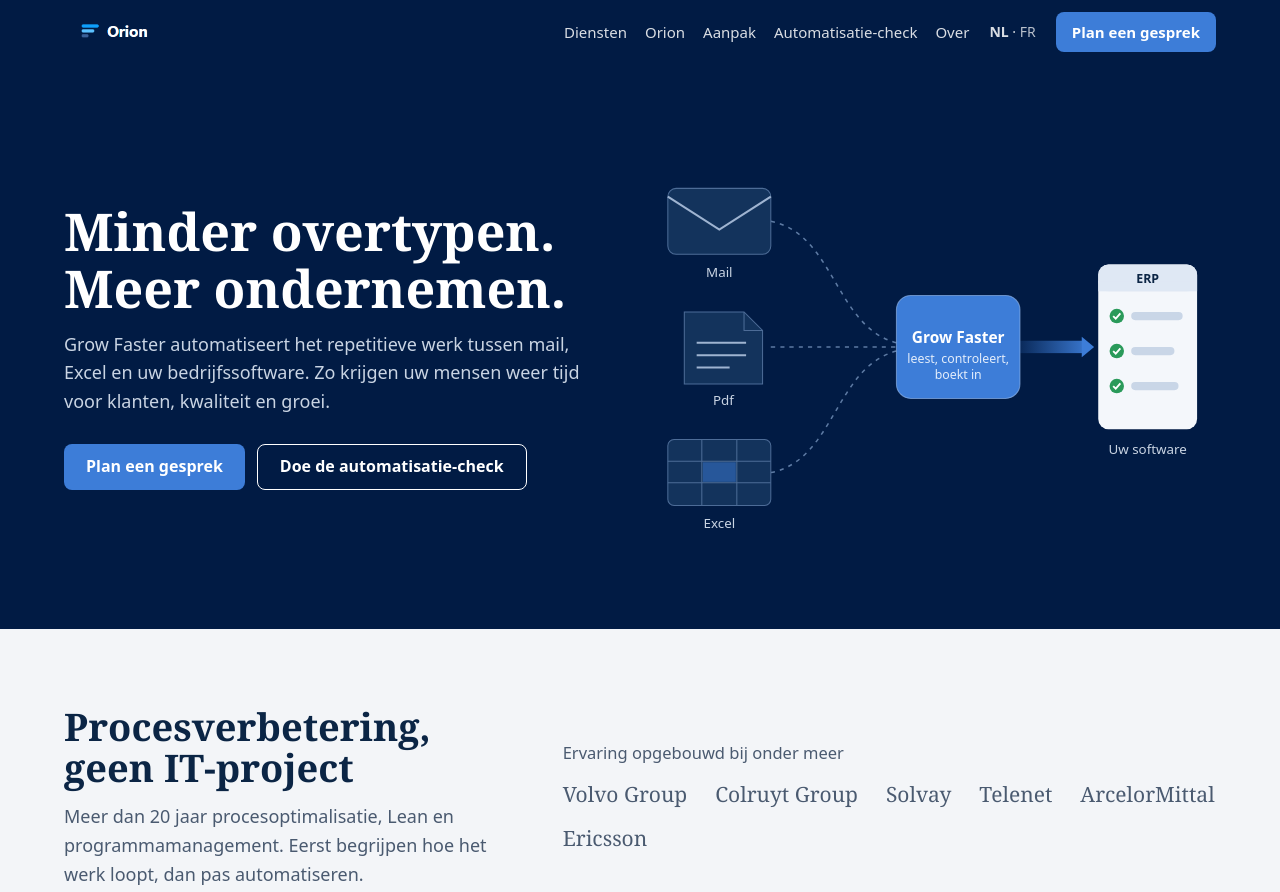
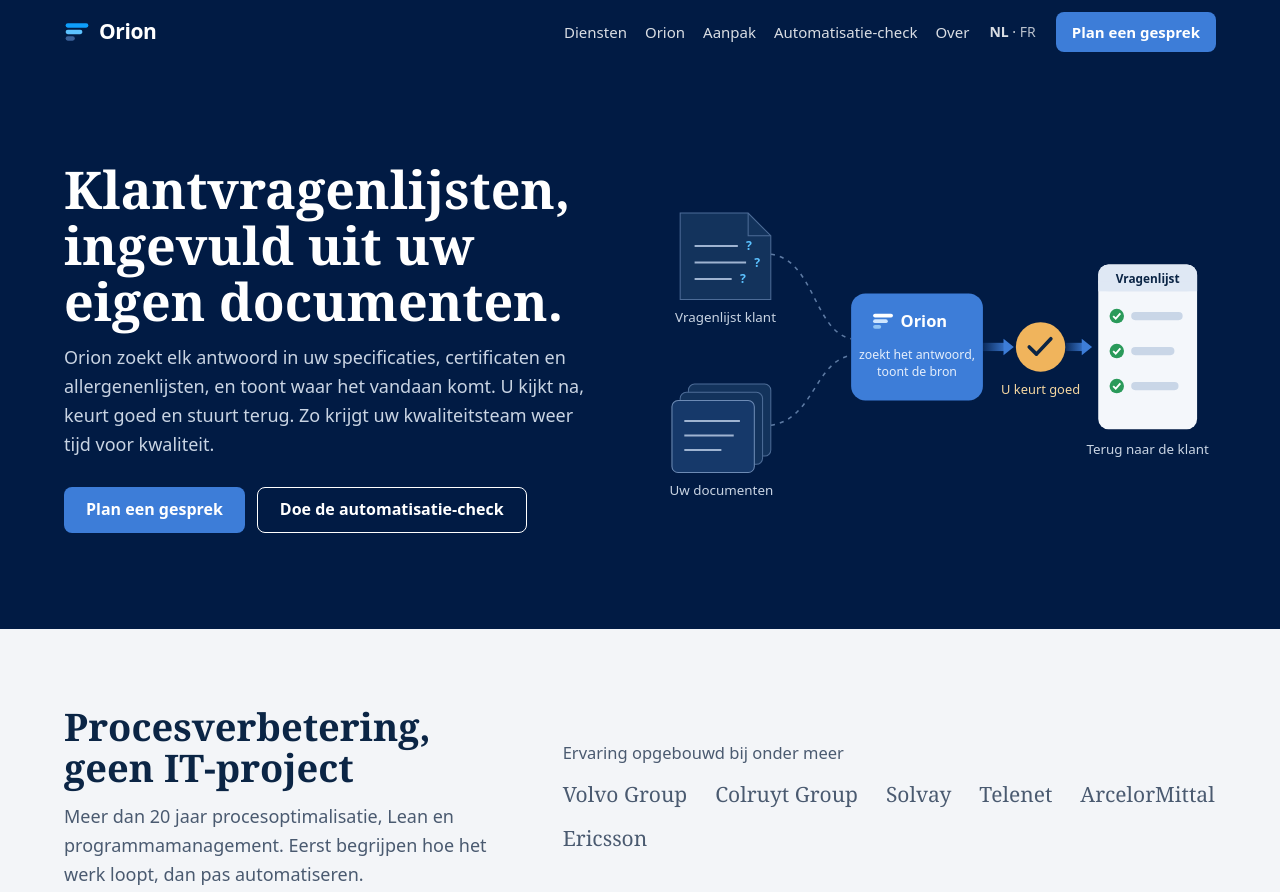
Before and after one commit to erhol1973/grow-faster-automation, a plain HTML site: page index.html in a window 1280 px wide. Shown: the top 892 px of the page. Drawn offline with Linux system fonts and the light colour scheme.

Commit message:
Orion-hero NL: nieuwe flow en tekst

```diff
--- a/index.html
+++ b/index.html
@@ -13,7 +13,7 @@
 
 <header>
  <div class="nav">
-  <a class="brand" href="#top"><img src="assets/orion-logo.png" alt="Orion" width="99" height="40"></a>
+  <a class="brand" href="#top" aria-label="Orion"><svg width="26" height="26" viewBox="0 0 48 48" aria-hidden="true"><rect x="3" y="8" width="42" height="8" rx="4" fill="#0E9FFC"/><rect x="3" y="20" width="31" height="8" rx="4" fill="#5CC2FF"/><rect x="3" y="32" width="17" height="8" rx="4" fill="#3A6098"/></svg><span>Orion</span></a>
   <nav aria-label="Hoofdmenu">
    <a href="#diensten">Diensten</a><a href="#orion">Orion</a><a href="#aanpak">Aanpak</a><a href="#check">Automatisatie-check</a><a href="#over">Over</a>
   </nav>
@@ -27,64 +27,62 @@
 <section class="hero band">
  <div class="wrap">
   <div>
-   <h1>Minder overtypen. Meer ondernemen.</h1>
-   <p class="lead">Grow Faster automatiseert het repetitieve werk tussen mail, Excel en uw bedrijfssoftware. Zo krijgen uw mensen weer tijd voor klanten, kwaliteit en groei.</p>
+   <h1>Klantvragenlijsten, ingevuld uit uw eigen documenten.</h1>
+   <p class="lead">Orion zoekt elk antwoord in uw specificaties, certificaten en allergenenlijsten, en toont waar het vandaan komt. U kijkt na, keurt goed en stuurt terug. Zo krijgt uw kwaliteitsteam weer tijd voor kwaliteit.</p>
    <div class="ctas">
     <a class="btn pri" href="#gesprek">Plan een gesprek</a>
     <a class="btn sec" href="#check">Doe de automatisatie-check</a>
    </div>
   </div>
-  <svg viewBox="0 0 560 400" role="img" aria-label="Mails, pdf's en Excel-bestanden lopen via Grow Faster als één stroom naar uw bedrijfssoftware">
+  <svg viewBox="0 0 560 400" role="img" aria-label="Een klantvragenlijst en uw eigen documenten gaan naar Orion, u keurt goed, en de ingevulde vragenlijst gaat terug naar de klant">
    <defs>
     <linearGradient id="g1" x1="0" x2="1"><stop offset="0" stop-color="#3D7DD8" stop-opacity=".15"/><stop offset="1" stop-color="#3D7DD8" stop-opacity=".9"/></linearGradient>
    </defs>
-   <!-- losse bronnen -->
    <g fill="none" stroke="#5d7aa3" stroke-width="1.5" stroke-dasharray="4 5">
-    <path d="M128 78 C190 90 190 180 250 196"/><path d="M128 200 C180 200 200 200 250 200"/><path d="M128 322 C190 310 190 220 250 204"/>
+    <path d="M128 110 C170 115 170 185 206 192"/><path d="M128 276 C170 270 170 215 206 208"/>
    </g>
    <g>
-    <rect x="28" y="46" width="100" height="64" rx="8" fill="#13335c" stroke="#4d6c97"/>
-    <path d="M28 54 L78 86 L128 54" fill="none" stroke="#9fb4d1" stroke-width="2"/>
-    <text x="78" y="132" fill="#c9d4e3" font-size="13" text-anchor="middle" font-family="system-ui, sans-serif">Mail</text>
+    <path d="M40 70 h66 l22 22 v62 h-88z" fill="#13335c" stroke="#4d6c97"/>
+    <path d="M106 70 v22 h22" fill="none" stroke="#4d6c97"/>
+    <g stroke="#9fb4d1" stroke-width="2"><line x1="54" y1="102" x2="96" y2="102"/><line x1="54" y1="118" x2="104" y2="118"/><line x1="54" y1="134" x2="90" y2="134"/></g>
+    <g fill="#5CC2FF" font-family="system-ui, sans-serif" font-size="12" font-weight="700"><text x="104" y="106">?</text><text x="112" y="122">?</text><text x="98" y="138">?</text></g>
+    <text x="84" y="176" fill="#c9d4e3" font-size="13" text-anchor="middle" font-family="system-ui, sans-serif">Vragenlijst klant</text>
    </g>
    <g>
-    <path d="M44 166 h58 l18 18 v52 h-76z" fill="#13335c" stroke="#4d6c97"/>
-    <path d="M102 166 v18 h18" fill="none" stroke="#4d6c97"/>
-    <g stroke="#9fb4d1" stroke-width="2"><line x1="56" y1="196" x2="104" y2="196"/><line x1="56" y1="208" x2="104" y2="208"/><line x1="56" y1="220" x2="88" y2="220"/></g>
-    <text x="82" y="256" fill="#c9d4e3" font-size="13" text-anchor="middle" font-family="system-ui, sans-serif">Pdf</text>
+    <rect x="48" y="236" width="80" height="70" rx="6" fill="#13335c" stroke="#4d6c97"/>
+    <rect x="40" y="244" width="80" height="70" rx="6" fill="#13335c" stroke="#4d6c97"/>
+    <rect x="32" y="252" width="80" height="70" rx="6" fill="#16396a" stroke="#6d8bb5"/>
+    <g stroke="#9fb4d1" stroke-width="2"><line x1="44" y1="272" x2="98" y2="272"/><line x1="44" y1="286" x2="92" y2="286"/><line x1="44" y1="300" x2="80" y2="300"/></g>
+    <text x="80" y="344" fill="#c9d4e3" font-size="13" text-anchor="middle" font-family="system-ui, sans-serif">Uw documenten</text>
    </g>
    <g>
-    <rect x="28" y="290" width="100" height="64" rx="6" fill="#13335c" stroke="#4d6c97"/>
-    <g stroke="#4d6c97"><line x1="28" y1="311" x2="128" y2="311"/><line x1="28" y1="332" x2="128" y2="332"/><line x1="61" y1="290" x2="61" y2="354"/><line x1="95" y1="290" x2="95" y2="354"/></g>
-    <rect x="62" y="312" width="32" height="19" fill="#3D7DD8" opacity=".5"/>
-    <text x="78" y="376" fill="#c9d4e3" font-size="13" text-anchor="middle" font-family="system-ui, sans-serif">Excel</text>
+    <rect x="206" y="148" width="128" height="104" rx="14" fill="#3D7DD8"/>
+    <svg x="226" y="164" width="22" height="22" viewBox="0 0 48 48"><rect x="3" y="8" width="42" height="8" rx="4" fill="#FFFFFF"/><rect x="3" y="20" width="31" height="8" rx="4" fill="#CFE6FF"/><rect x="3" y="32" width="17" height="8" rx="4" fill="#8FC3F5"/></svg>
+    <text x="254" y="181" fill="#fff" font-size="16" font-weight="700" font-family="system-ui, sans-serif">Orion</text>
+    <text x="270" y="212" fill="#e3edfb" font-size="12" text-anchor="middle" font-family="system-ui, sans-serif">zoekt het antwoord,</text>
+    <text x="270" y="228" fill="#e3edfb" font-size="12" text-anchor="middle" font-family="system-ui, sans-serif">toont de bron</text>
    </g>
-   <!-- motor -->
+   <rect x="334" y="196" width="22" height="8" fill="url(#g1)"/>
+   <path d="M354 192 l10 8 l-10 8z" fill="#3D7DD8"/>
    <g>
-    <rect x="250" y="150" width="120" height="100" rx="14" fill="#3D7DD8"/>
-    <rect x="250" y="150" width="120" height="100" rx="14" fill="none" stroke="#9cc0f2" stroke-opacity=".6"/>
-    <text x="310" y="196" fill="#fff" font-size="15" font-weight="600" text-anchor="middle" font-family="system-ui, sans-serif">Grow Faster</text>
-    <text x="310" y="216" fill="#e3edfb" font-size="12" text-anchor="middle" font-family="system-ui, sans-serif">leest, controleert,</text>
-    <text x="310" y="231" fill="#e3edfb" font-size="12" text-anchor="middle" font-family="system-ui, sans-serif">boekt in</text>
+    <circle cx="390" cy="200" r="24" fill="#F0B45C"/>
+    <path d="M379 200 l7 7 l14 -15" stroke="#0B2545" stroke-width="3.5" fill="none" stroke-linecap="round" stroke-linejoin="round"/>
+    <text x="390" y="246" fill="#F5D7A1" font-size="12.5" text-anchor="middle" font-family="system-ui, sans-serif">U keurt goed</text>
    </g>
-   <!-- rustige lijn -->
-   <rect x="370" y="194" width="62" height="12" fill="url(#g1)"/>
-   <path d="M430 190 l12 10 l-12 10z" fill="#3D7DD8"/>
-   <!-- uitkomst -->
+   <rect x="414" y="196" width="18" height="8" fill="url(#g1)"/>
+   <path d="M430 192 l10 8 l-10 8z" fill="#3D7DD8"/>
    <g>
     <rect x="446" y="120" width="96" height="160" rx="10" fill="#f4f7fb"/>
     <rect x="446" y="120" width="96" height="26" rx="10" fill="#dfe8f4"/>
     <rect x="446" y="136" width="96" height="10" fill="#dfe8f4"/>
-    <text x="494" y="138" fill="#0B2545" font-size="12" font-weight="600" text-anchor="middle" font-family="system-ui, sans-serif">ERP</text>
-    <g font-family="system-ui, sans-serif" font-size="11" fill="#0B2545">
+    <text x="494" y="138" fill="#0B2545" font-size="11.5" font-weight="600" text-anchor="middle" font-family="system-ui, sans-serif">Vragenlijst</text>
     <circle cx="464" cy="170" r="7" fill="#2a9a5a"/><path d="M460.5 170 l2.5 2.5 l4.5 -5" stroke="#fff" stroke-width="1.8" fill="none"/>
     <rect x="478" y="166" width="50" height="8" rx="4" fill="#c9d6e7"/>
     <circle cx="464" cy="204" r="7" fill="#2a9a5a"/><path d="M460.5 204 l2.5 2.5 l4.5 -5" stroke="#fff" stroke-width="1.8" fill="none"/>
     <rect x="478" y="200" width="42" height="8" rx="4" fill="#c9d6e7"/>
     <circle cx="464" cy="238" r="7" fill="#2a9a5a"/><path d="M460.5 238 l2.5 2.5 l4.5 -5" stroke="#fff" stroke-width="1.8" fill="none"/>
     <rect x="478" y="234" width="46" height="8" rx="4" fill="#c9d6e7"/>
-    </g>
-    <text x="494" y="304" fill="#c9d4e3" font-size="13" text-anchor="middle" font-family="system-ui, sans-serif">Uw software</text>
+    <text x="494" y="304" fill="#c9d4e3" font-size="13" text-anchor="middle" font-family="system-ui, sans-serif">Terug naar de klant</text>
    </g>
   </svg>
  </div>
@@ -129,7 +127,7 @@
 <section class="orion band" id="orion">
  <div class="wrap">
   <div>
-   <img class="orion-logo" src="assets/orion-logo.png" alt="Orion" width="109" height="44">
+   <div class="orion-mark" aria-label="Orion"><svg width="26" height="26" viewBox="0 0 48 48" aria-hidden="true"><rect x="3" y="8" width="42" height="8" rx="4" fill="#0E9FFC"/><rect x="3" y="20" width="31" height="8" rx="4" fill="#0A6FB8"/><rect x="3" y="32" width="17" height="8" rx="4" fill="#B4CFEC"/></svg><span>Orion</span></div>
    <span class="pill">In ontwikkeling · pilotbedrijven gezocht</span>
    <h2>Orion vult uw klantvragenlijsten in</h2>
    <p class="lead">Voedingsbedrijven beantwoorden elke week vragenlijsten van retailers en klanten. Orion haalt de antwoorden uit uw eigen documenten en toont bij elk antwoord waar het vandaan komt.</p>
```
Also changed, not shown: privacy.html (+1 -1 lines). Lines whose indentation alone changed are shown as unchanged.
